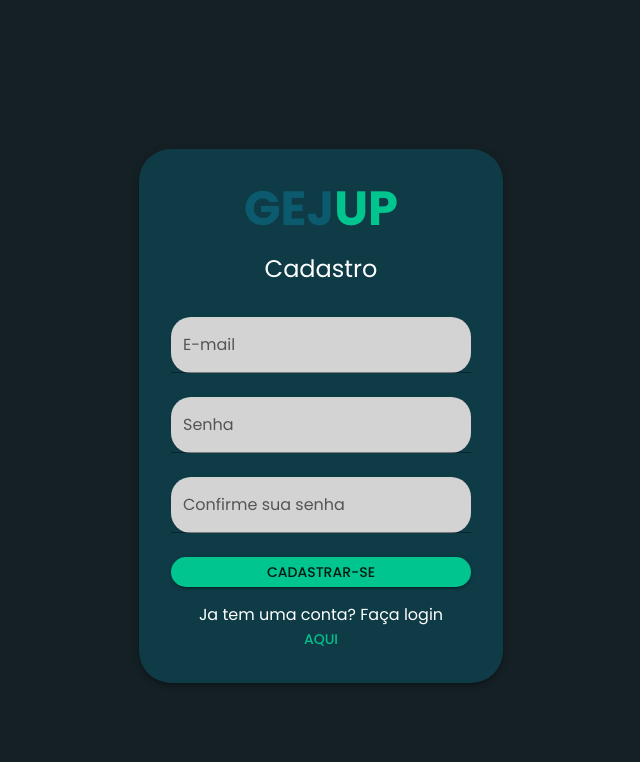
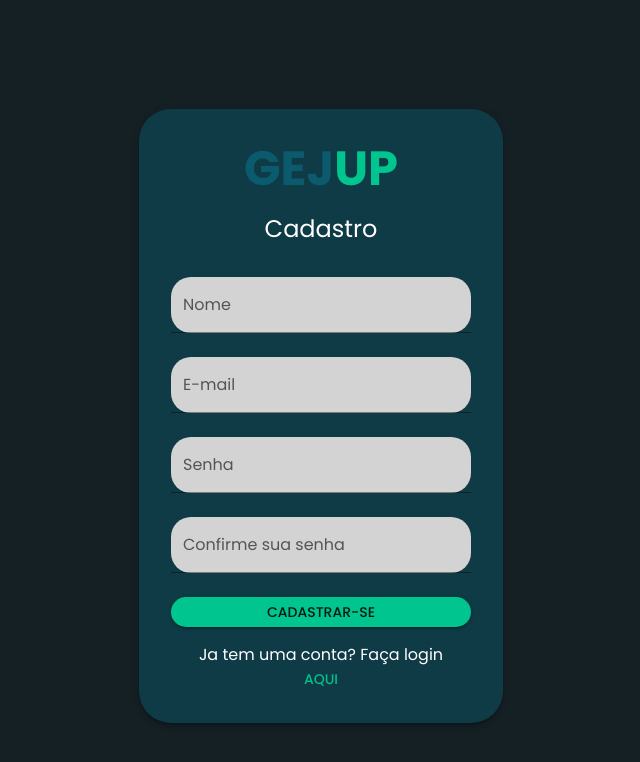
Before and after one commit to caiquefrd/gejup-front, a React (Vite) app: page /register in a window 1280 px wide. Shown: the top 762 px of the page, without its empty margins (319-959 px from the left). Built offline with nearby package versions, Linux system fonts and the light colour scheme.

Commit message:
register form melhorado

```diff
--- a/src/components/RegisterForm.tsx
+++ b/src/components/RegisterForm.tsx
@@ -8,20 +8,21 @@ import { useNavigate } from "react-router-dom";
 
 
 const Register: React.FC = () => {
-  const [mail, setmail] = useState('');
+  const [name, setName] = useState('');
+  const [mail, setMail] = useState('');
   const [password, setPassword] = useState('');
   const [password_check, set_password_check] = useState('');
   const navigate = useNavigate();
 
   const handleRegister = async() => {
-    console.log('Login clicked', { mail, password })
+    console.log('Register', { mail, password })
     try {
       const response = await fetch('http://localhost:3000/register', {
         method: 'POST',
         headers: {
           'Content-Type': 'application/json',
         },
-        body: JSON.stringify({ mail, password }),
+        body: JSON.stringify({ name, mail, password }),
       });
 
       if (response.ok && password == password_check) {
@@ -54,7 +55,8 @@ const Register: React.FC = () => {
         <Typography variant="h5" align="center" mb={2} style={{ color: '#FFFFFF' }}>
           Cadastro
         </Typography>
-        <TextInput label="E-mail" value={mail} onChange={(e) => setmail(e.target.value)} />
+        <TextInput label="Nome" value={name} onChange={(e) => setName(e.target.value)} />
+        <TextInput label="E-mail" value={mail} onChange={(e) => setMail(e.target.value)} />
         <TextInput label="Senha" type="password" value={password} onChange={(e) => setPassword(e.target.value)} />
         <TextInput label="Confirme sua senha" type="password" value={password_check} onChange={(e) => set_password_check(e.target.value)} />
         <Button
--- a/src/views/Home.tsx
+++ b/src/views/Home.tsx
@@ -19,7 +19,6 @@ const Home: React.FC = () => {
   useEffect(() => {
     const token = localStorage.getItem('authToken');
     console.log('ohayo')
-    console.log(token); //retornando null
     if (token) {
       fetch('http://localhost:3000/protected', {
         method: 'GET',
@@ -37,6 +36,7 @@ const Home: React.FC = () => {
         })
         .then(data => {
           setData(data);
+          localStorage.setItem("userId", data.userId);
         })
         .catch(error => {
           setError(error.message);
```
